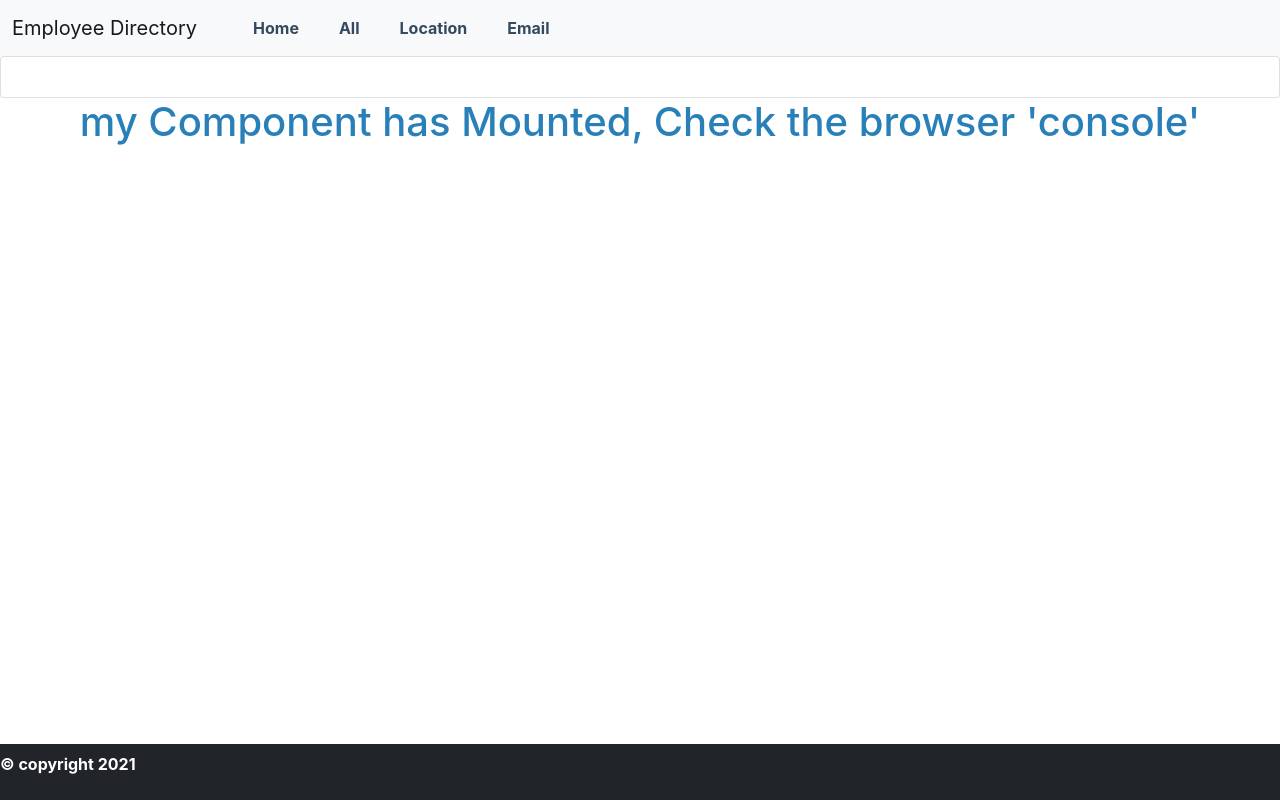
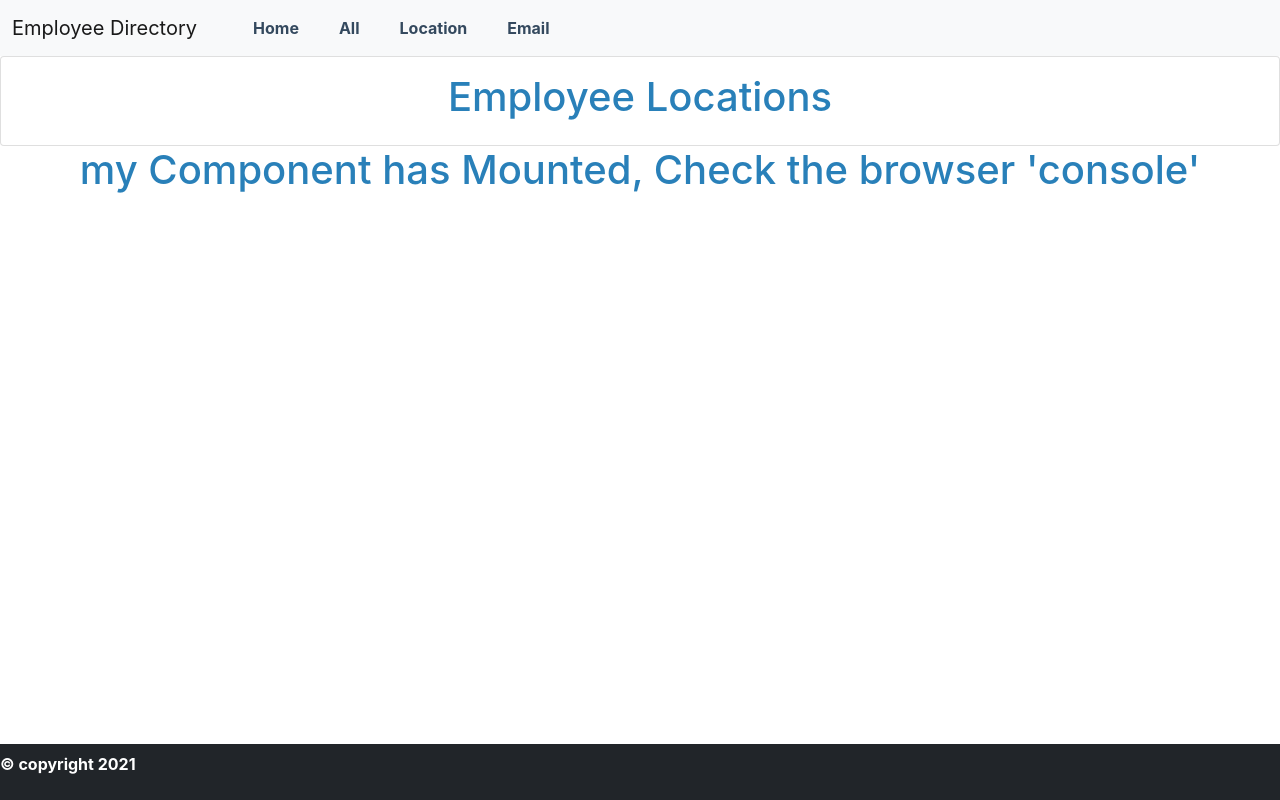
Before and after one commit to lizlarkin/EmployeeDirectory, a React (Create React App) app: page /Locations in a window 1280 px wide. Built offline with nearby package versions, Linux system fonts and the light colour scheme; no server answers.

Commit message:
added page titles using Bootstrap card and props

```diff
--- a/src/Components/Card/Card.js
+++ b/src/Components/Card/Card.js
@@ -5,7 +5,7 @@ const Card = (props) => {
         <div>
             <div className="card">
                 <div className="card-body">
-                    <h1>{props.pageTitles}</h1>
+                    <h1>{props.title}</h1>
                 </div>
              </div>
         </div>
--- a/src/Pages/AllEmployees.js
+++ b/src/Pages/AllEmployees.js
@@ -4,7 +4,7 @@ import Card from './../Components/Card/Card';
 const AllEmployees = () => {
     return (
         <div>
-            <Card pageTitle={"All Employees"}/>
+            <Card title="All Employees"/>
         </div>
     )
 }
--- a/src/Pages/Email.js
+++ b/src/Pages/Email.js
@@ -5,7 +5,7 @@ import Card from './../Components/Card/Card';
 const Email = () => {
     return (
         <div>
-            <Card pageTitle={"Employee Email"}/>
+            <Card title="Employee Email"/>
         </div>
     )
 }
--- a/src/Pages/Home.js
+++ b/src/Pages/Home.js
@@ -4,7 +4,7 @@ import Card from './../Components/Card/Card';
 const Home = () => {
     return (
         <div>
-            <Card pageTitle={"Employee Directory"}/>
+            <Card title="Employee Directory"/>
         </div>
     )
 }
--- a/src/Pages/Locations.js
+++ b/src/Pages/Locations.js
@@ -4,7 +4,7 @@ import Card from './../Components/Card/Card';
 const Locations = () => {
     return (
         <div>
-            <Card pageTitle={"Employee Locations"}/>
+            <Card title="Employee Locations"/>
         </div>
     )
 }
```
